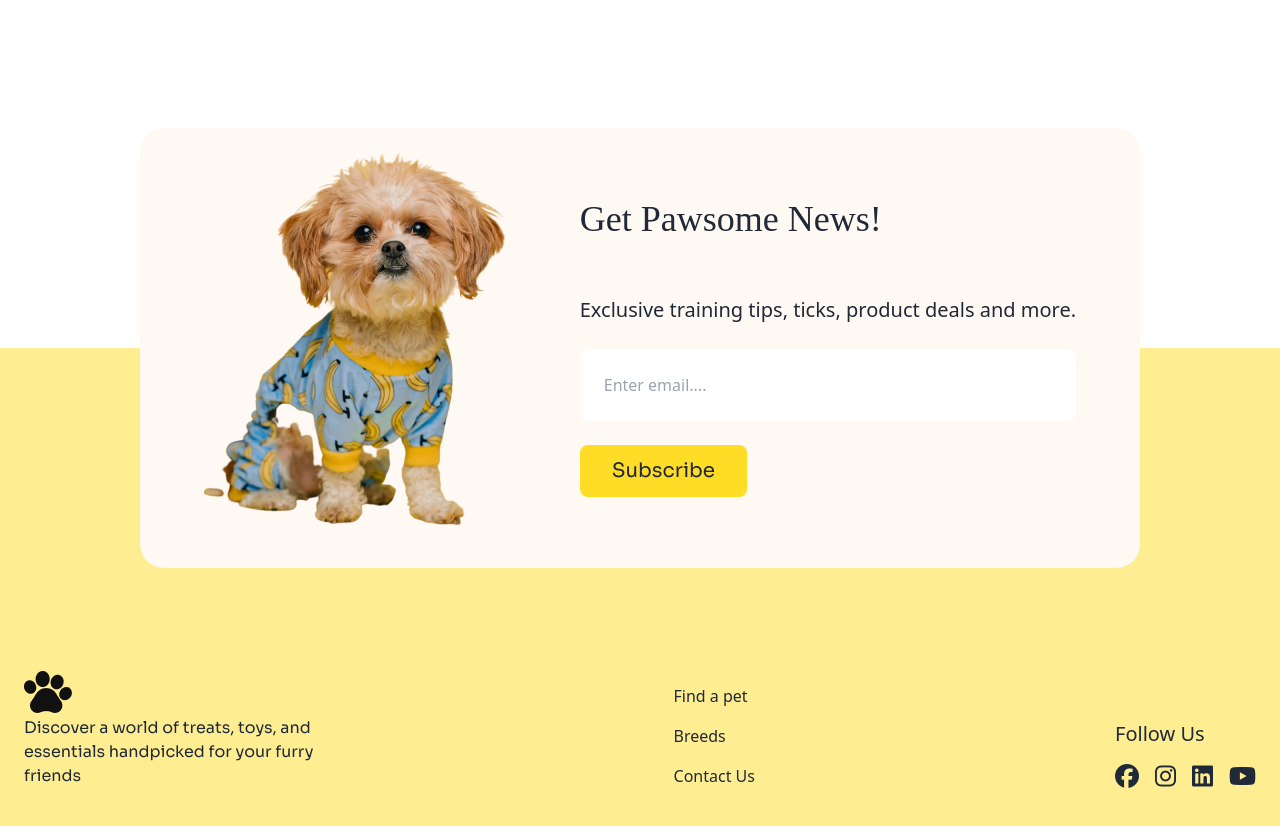
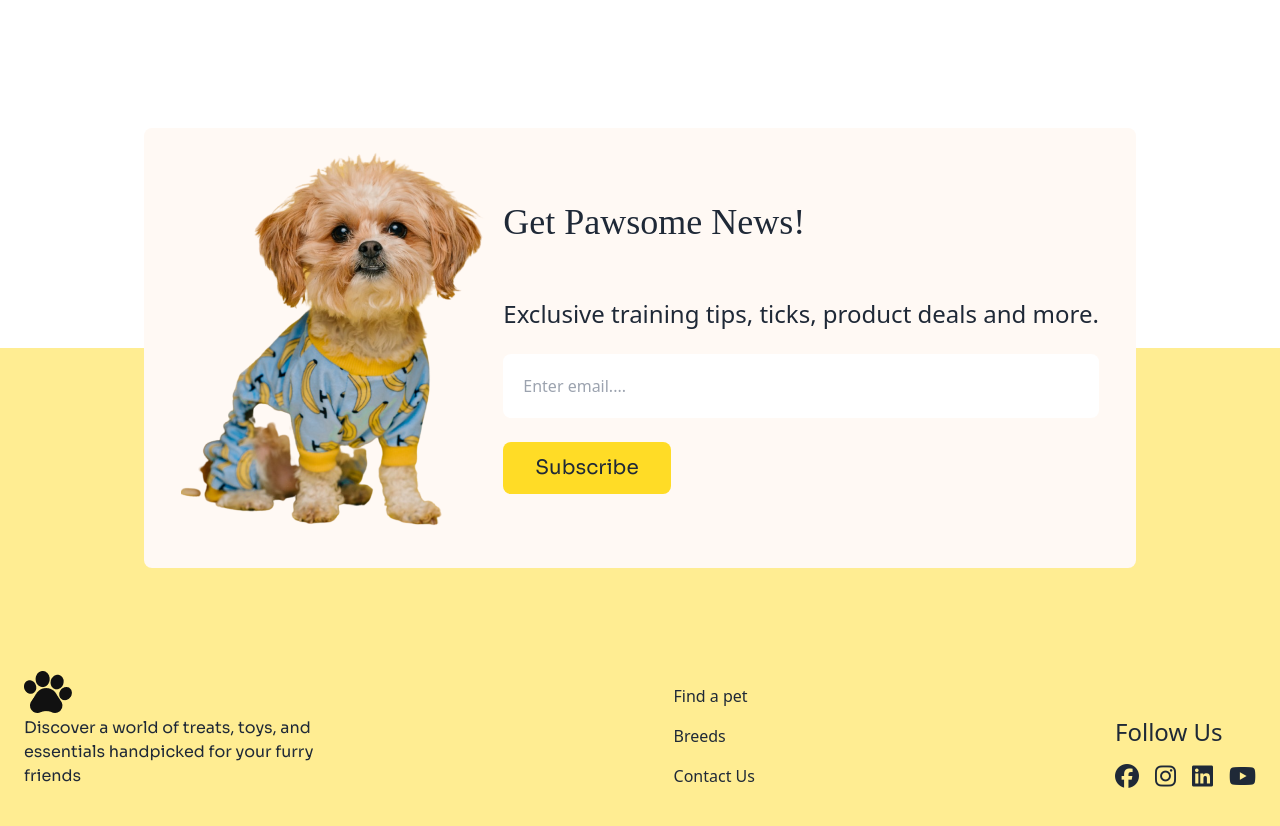
Before and after one commit to azam21918/Assignment-3, a plain HTML site: page index.html in a window 1280 px wide. Shown: the part 3000-3826 px from the top of the page. Drawn offline with nearby package versions, Linux system fonts and the light colour scheme; a web font is replaced by a local one.

```diff
--- a/index.html
+++ b/index.html
@@ -346,7 +346,7 @@
     </div>
   </div>
   <!-- movable card done -->
-  <div class="bg-[#FFF9F4] px-8 lg:mx-[140px] rounded-[24px]
+  <div class="bg-[#FFF9F4] px-8 lg:mx-36 rounded-lg
   relative translate-y-[50%]
   p-6 mx-6 flex flex-col lg:flex-row justify-around items-center ">
     <div>
@@ -354,8 +354,8 @@
     </div>
     <div class="flex flex-col gap-6 items-center lg:items-start">
       <h1 class="text-2xl md:text-4xl mb-8 ADLam-normal text-dark">Get Pawsome News!</h1>
-      <p class="font-[400px] text-[20px] ">Exclusive training tips, ticks, product deals and more.</p>
-      <input class="text-gray-200 p-6 rounded-[8px] w-full" type="text" placeholder="Enter email....">
+      <p class="text-2xl ">Exclusive training tips, ticks, product deals and more.</p>
+      <input class="text-[#FFFFFF] p-5 rounded-lg w-full" type="text" placeholder="Enter email....">
       <div>
         <button class="py-3 px-8 sora-normal rounded-lg text-xl hidden md:flex ml-0 bg-[#FFDC26]">Subscribe</button>
       </div>
@@ -375,7 +375,7 @@
       <a href="">Contact Us</a>
     </div>
     <div class="flex flex-col gap-4">
-      <h1 class="text-xl">Follow Us</h1>
+      <h1 class="text-2xl">Follow Us</h1>
       <div class="flex gap-4 text-2xl curop">
         <i class="fa-brands fa-facebook"></i>
         <i class="fa-brands fa-instagram"></i>
```
